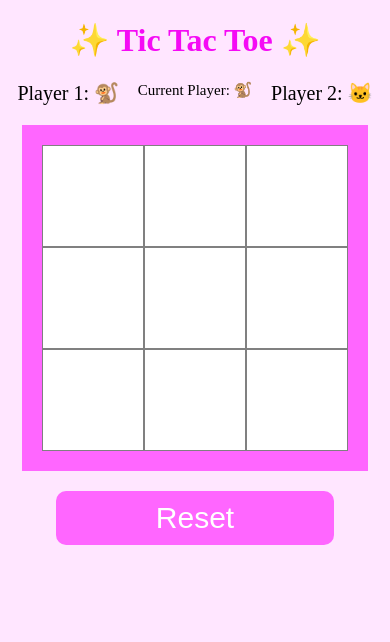
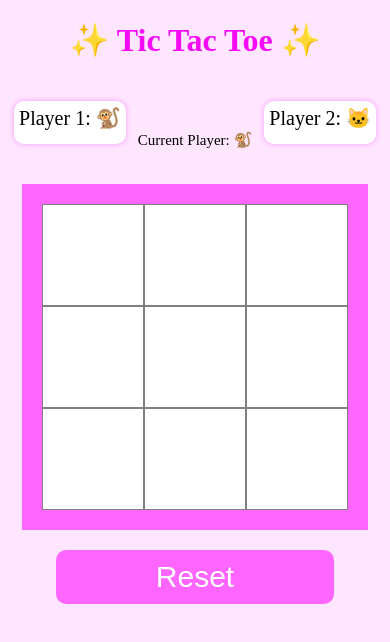
Before and after one commit to shwetapund/tic-tac-toe, a React (Create React App) app: page / in a window 390 px wide. Shown: the top 642 px of the page. Built offline with nearby package versions, Linux system fonts and the light colour scheme.

Commit message:
media query added

```diff
--- a/src/App/App.css
+++ b/src/App/App.css
@@ -35,6 +35,10 @@
 }
 .player-title{
     font-size: 30px;
+    padding: 10px 10px;
+    box-shadow: 0px 0px 5px 1px #f8b0f8;
+    background-color: #fff;
+    border-radius: 10px;
 }
 .current-player{
     font-size: 25px;
@@ -56,8 +60,15 @@
 @media screen and (max-width:768px){
     .player-title{
         font-size:20px;
+        padding-top:5px;
+        padding-bottom: 5px;
+        padding-left: 5px;
+        padding-right: 5px;
+        box-shadow: 0px 0px 5px 1px #f8b0f8;
+        background-color: #fff;
     }
     .current-player{
         font-size: 15px;
+        margin-top: 50px;
     }
 }
--- a/src/App/App.js
+++ b/src/App/App.js
@@ -101,17 +101,17 @@ function App(){
             <h1 className="text-center game-title">✨ Tic Tac Toe ✨</h1>
 
             <div className="player-container">
-                <span className="player-title">
+                <p className="player-title">
                     Player 1: 🐒
-                </span>
+                </p>
 
-            <span className="text-center current-player">
+            <p className="text-center current-player">
                 Current Player: {player ===1?"🐱":"🐒"}
-            </span>
+            </p>
 
-                <span className="player-title">
+                <p className="player-title">
                     Player 2: 🐱
-                </span>
+                </p>
             </div>
 
 
```
